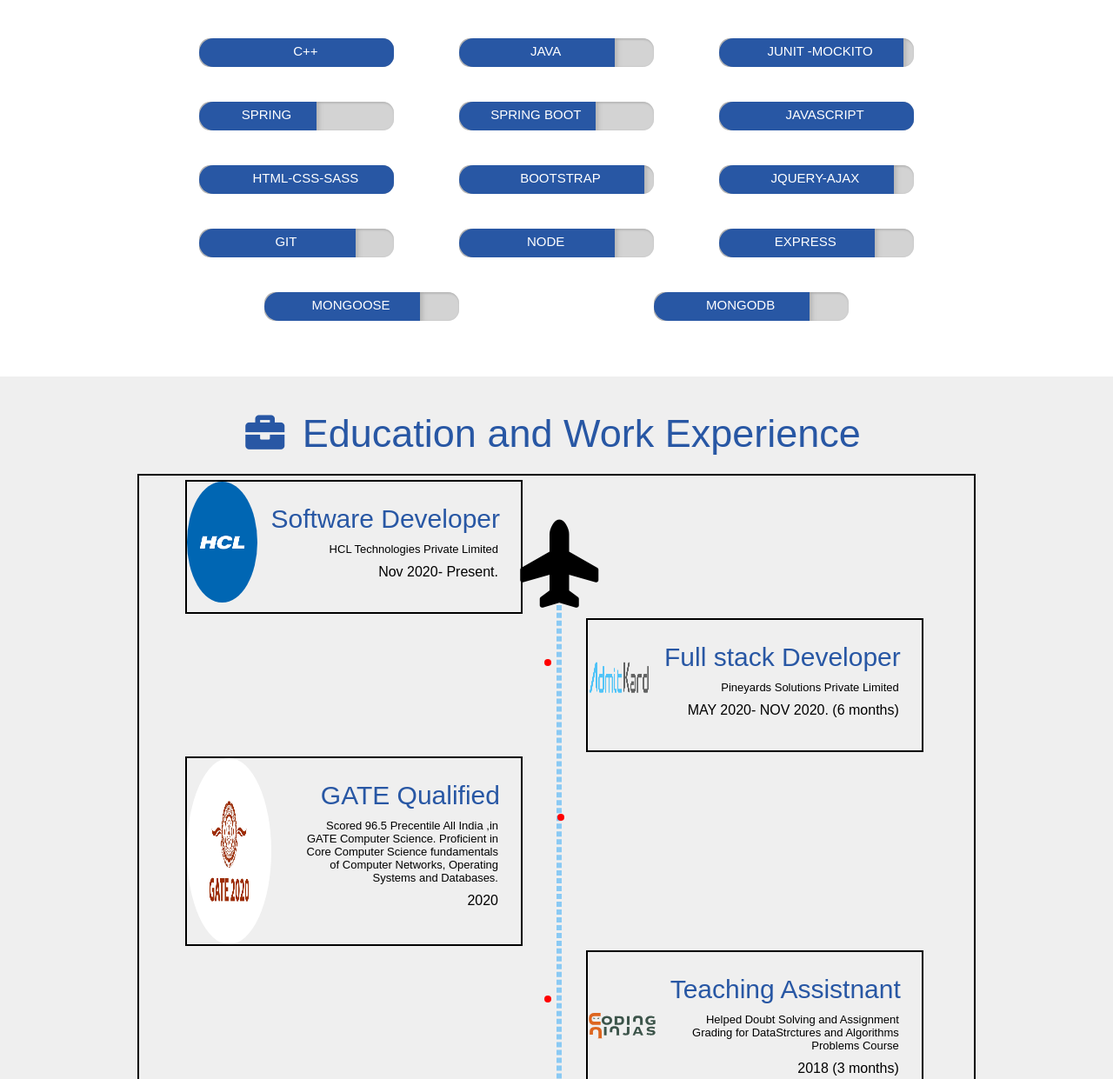
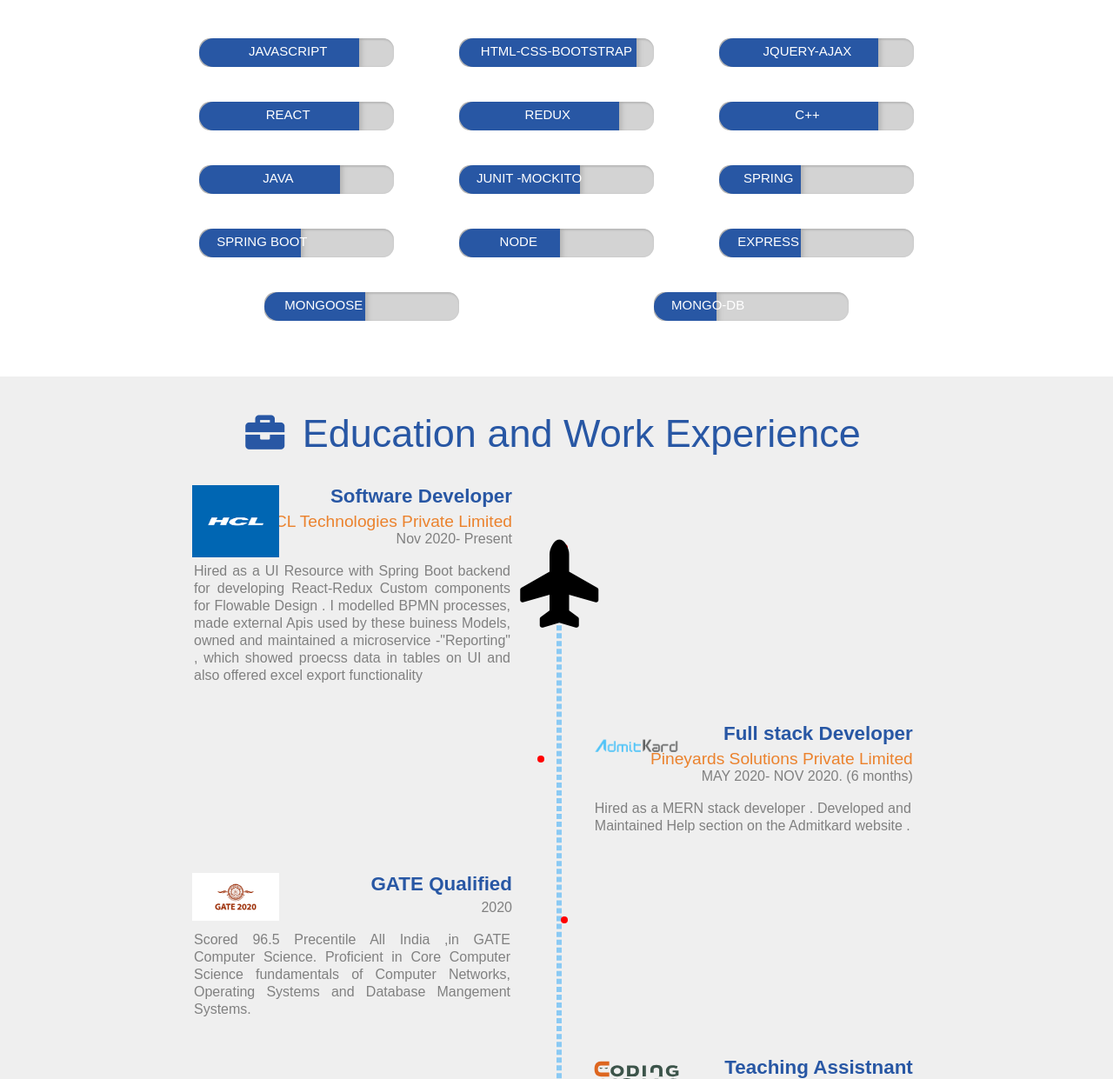
Before and after one commit to paras-kaushik/paras-kaushik.github.io, a plain HTML site: page index.html in a window 1280 px wide. Shown: the part 1500-2741 px from the top of the page at 87% size. Drawn offline with nearby package versions, Linux system fonts and the light colour scheme.

Commit message:
added JS magic

```diff
--- a/index.html
+++ b/index.html
@@ -148,109 +148,109 @@
           <span> SKILLS </span>
         </h1>
 
-        <div class="skills-display">
+        <div id="skills-container" class="skills-display">
           <div class="skill-progress">
-            <div class="mb-blue" style="height: inherit;width: 100%;">
-              <div class="skill-name">
+            <div class="mb-blue" style="height: inherit" data-bar-width="80">
+              <div class="skill-name" style="white-space: nowrap;">
+                <span> JAVASCRIPT </span>
+              </div>
+            </div>
+          </div>
+          <div class="skill-progress">
+            <div class="mb-blue" style="height: inherit" data-bar-width="90">
+              <div class="skill-name" style="white-space: nowrap;">
+                <span> HTML-CSS-BOOTSTRAP </span>
+              </div>
+            </div>
+          </div>
+          <div class="skill-progress">
+            <div class="mb-blue" style="height: inherit" data-bar-width="80">
+              <div class="skill-name" style="white-space: nowrap;">
+                <span> JQUERY-AJAX </span>
+              </div>
+            </div>
+          </div>
+          <div class="skill-progress">
+            <div class="mb-blue" style="height: inherit" data-bar-width="80">
+              <div class="skill-name" style="white-space: nowrap;">
+                <span> REACT  </span>
+              </div>
+            </div>
+          </div>
+          <div class="skill-progress">
+            <div class="mb-blue" style="height: inherit" data-bar-width="80">
+              <div class="skill-name" style="white-space: nowrap;">
+                <span> REDUX  </span>
+              </div>
+            </div>
+          </div>
+
+
+          <div class="skill-progress">
+            <div class="mb-blue" style="height: inherit" data-bar-width="80">
+              <div class="skill-name" style="white-space: nowrap;">
                 <span> C++ </span>
               </div>
             </div>
           </div>
 
           <div class="skill-progress">
-            <div class="mb-orange" style="height: inherit;width: 80%;">
-              <div class="skill-name">
+            <div class="mb-blue" style="height: inherit"  data-bar-width="70">
+              <div class="skill-name" style="white-space: nowrap;" >
                 <span> JAVA </span>
               </div>
             </div>
           </div>
           <div class="skill-progress">
-            <div class="mb-teal " style="height: inherit;width: 95%;">
-              <div class="skill-name">
+            <div class="mb-blue" style="height: inherit"  data-bar-width="60">
+              <div class="skill-name" style="white-space: nowrap;" >
                 <span> JUNIT -MOCKITO </span>
               </div>
             </div>
           </div>
           <div class="skill-progress">
-            <div class="mb-teal " style="height: inherit;width: 60%;">
-              <div class="skill-name">
+            <div class="mb-blue" style="height: inherit"  data-bar-width="40">
+              <div class="skill-name" style="white-space: nowrap;" >
                 <span> SPRING </span>
               </div>
             </div>
           </div>
           <div class="skill-progress">
-            <div class="mb-teal " style="height: inherit;width: 70%;">
-              <div class="skill-name">
-                <span> SPRING BOOT </span>
+            <div class="mb-blue" style="height: inherit"  data-bar-width="50">
+              <div class="skill-name" style="white-space: nowrap;">
+                <span> SPRING BOOT  </span>
+              </div>
+            </div>
+          </div>
+          <div class="skill-progress">
+            <div class="mb-blue" style="height: inherit"  data-bar-width="50">
+              <div class="skill-name" style="white-space: nowrap;">
+                <span> NODE  </span>
+              </div>
+            </div>
+          </div>
+          <div class="skill-progress">
+            <div class="mb-blue" style="height: inherit"  data-bar-width="40">
+              <div class="skill-name" style="white-space: nowrap;">
+                <span> EXPRESS  </span>
+              </div>
+            </div>
+          </div>
+          <div class="skill-progress">
+            <div class="mb-blue" style="height: inherit"  data-bar-width="50">
+              <div class="skill-name" style="white-space: nowrap;">
+                <span> MONGOOSE  </span>
+              </div>
+            </div>
+          </div>
+          <div class="skill-progress">
+            <div class="mb-blue" style="height: inherit"  data-bar-width="30">
+              <div class="skill-name" style="white-space: nowrap;">
+                <span> MONGO-DB  </span>
               </div>
             </div>
           </div>
 
-          <div class="skill-progress">
-            <div class="mb-light-purple" style="height: inherit;width: 100%;">
-              <div class="skill-name">
-                <span> JAVASCRIPT </span>
-              </div>
-            </div>
-          </div>
-
-          <div class="skill-progress">
-            <div class="mb-teal" style="height: inherit;width: 100%;">
-              <div class="skill-name">
-                <span> HTML-CSS-SASS </span>
-              </div>
-            </div>
-          </div>
-          <div class="skill-progress">
-            <div class="mb-teal" style="height: inherit;width: 95%;">
-              <div class="skill-name">
-                <span> BOOTSTRAP </span>
-              </div>
-            </div>
-          </div>
-          <div class="skill-progress">
-            <div class="mb-blue" style="height: inherit;width: 90%;">
-              <div class="skill-name">
-                <span> JQUERY-AJAX </span>
-              </div>
-            </div>
-          </div>
-
-          <div class="skill-progress">
-            <div class="mb-teal " style="height: inherit;width: 80%;">
-              <div class="skill-name">
-                <span> GIT </span>
-              </div>
-            </div>
-          </div>
-          <div class="skill-progress">
-            <div class="mb-teal " style="height: inherit;width: 80%;">
-              <div class="skill-name">
-                <span> NODE </span>
-              </div>
-            </div>
-          </div>
-          <div class="skill-progress">
-            <div class="mb-teal " style="height: inherit;width: 80%;">
-              <div class="skill-name">
-                <span> EXPRESS </span>
-              </div>
-            </div>
-          </div>
-          <div class="skill-progress">
-            <div class="mb-teal " style="height: inherit;width: 80%;">
-              <div class="skill-name">
-                <span> MONGOOSE </span>
-              </div>
-            </div>
-          </div>
-          <div class="skill-progress">
-            <div class="mb-teal " style="height: inherit;width: 80%;">
-              <div class="skill-name">
-                <span> MONGODB </span>
-              </div>
-            </div>
-          </div>
 
         </div>
       </section>
@@ -265,67 +265,46 @@
 
         <div class="timeline">
           <div class="timeline-box">
-            <div class="timeline-story-container">
-                <div class="timeline-story-headers">
-                    <div id="my-timeline-image" style="margin-top: 0vh">
-                        <img src="image/hcl.png" />
+            <div class="timeline-container">
+              <div class="timeline-logo">
+                  <img src="image/hcl.png">
               </div>
-                    <div class="timeline-story-header">
-                        <div class="timeline-designation">
-                            Software Developer
-                        </div>
-                        <div class="timeline-Organisation">
-                            HCL Technologies Private Limited
-                        </div>
-                        <div class="timeline-duration">
-                            Nov 2020- Present.
+              <h3 class="experience-designation  m0 m-blue"> Software Developer </h3>
+              <h4 class="experience-company-name"> HCL Technologies Private Limited </h4>
+              <h5 class="experience-duration m0"> Nov 2020- Present </h5>
+
+              <p class="experience-description text-align-justify">Hired as a UI Resource with Spring Boot backend
+                 for developing React-Redux Custom components for Flowable Design . I modelled BPMN processes, made external Apis
+                 used by these buiness Models, owned and maintained a microservice -"Reporting" , which showed proecss data in tables on UI
+                 and also offered excel export functionality </p>
           </div>
 
           </div>
+          <div class="timeline-box">
+            <div class="timeline-container">
+              <div class="timeline-logo">
+                  <img src="image/ak.png">
               </div>
-                <div class="about-para">
+              <h3 class="experience-designation  m0 m-blue"> Full stack Developer </h3>
+              <h4 class="experience-company-name"> Pineyards Solutions Private Limited </h4>
+              <h5 class="experience-duration m0">  MAY 2020- NOV 2020. (6 months) </h5>
 
-                </div>
-            </div>
-          </div>
-          <div class="timeline-box">
-            <div class="timeline-story-container">
-                <div class="timeline-story-headers">
-                    <div id="my-timeline-image" style="margin-top: 0vh">
-                        <img src="image/ak.png" />
-                      </div>
-                    <div class="timeline-story-header">
-                        <div class="timeline-designation">
-                            Full stack Developer
-                        </div>
-                        <div class="timeline-Organisation">
-                            Pineyards Solutions Private Limited
-                        </div>
-                        <div class="timeline-duration">
-                            MAY 2020- NOV 2020. (6 months)
-                        </div>
-
-                    </div>
-                </div>
-                <div class="about-para">
-
-                </div>
+              <p class="experience-description text-align-justify">Hired as a MERN stack developer . Developed and Maintained Help section on the Admitkard website . </p>
           </div>
           </div>
 
           <div class="timeline-box">
-            <div class="timeline-story-container">
+            <!-- <div class="timeline-story-container">
                 <div class="timeline-story-headers">
                     <div id="my-timeline-image" style="margin-top: 0vh">
-                        <img src="image/GATE_2020.jpeg" />
+                        <img src=/>
                       </div>
                     <div class="timeline-story-header">
                         <div class="timeline-designation">
-                            GATE Qualified
+
                         </div>
                         <div class="timeline-Organisation">
-                            Scored 96.5 Precentile All India ,in GATE Computer Science. Proficient in Core Computer Science
-                            fundamentals of Computer Networks, Operating Systems and  Databases.
+
                         </div>
                         <div class="timeline-duration">
                              2020
@@ -336,79 +315,55 @@
                 <div class="about-para">
 
                 </div>
+            </div> -->
+            <div class="timeline-container">
+              <div class="timeline-logo">
+                  <img src="image/GATE_2020.jpeg">
+              </div>
+              <h3 class="experience-designation  m0 m-blue"> GATE Qualified</h3>
+              <h4 class="experience-company-name">  </h4>
+              <h5 class="experience-duration m0"> 2020</h5>
+
+              <p class="experience-description text-align-justify"> Scored 96.5 Precentile All India ,in GATE Computer Science. Proficient in Core Computer Science
+                fundamentals of Computer Networks, Operating Systems and  Database Mangement Systems. </p>
           </div>
           </div>
 
           <div class="timeline-box">
-            <div class="timeline-story-container">
-                <div class="timeline-story-headers">
-                    <div id="my-timeline-image" style="margin-top: 0vh">
+            <div class="timeline-container">
+              <div class="timeline-logo">
                   <img src="image/CN.svg" />
               </div>
-                    <div class="timeline-story-header">
-                        <div class="timeline-designation">
-                            Teaching Assistnant
-                        </div>
-                        <div class="timeline-Organisation">
-                            Helped Doubt Solving and Assignment Grading for DataStrctures and Algorithms Problems Course
-                        </div>
-                        <div class="timeline-duration">
-                            2018 (3 months)
-                        </div>
+              <h3 class="experience-designation  m0 m-blue">Teaching Assistnant</h3>
+              <h4 class="experience-company-name"> Coding Ninjas </h4>
+              <h5 class="experience-duration m0"> 2018 (3 months) </h5>
 
-                    </div>
-                </div>
-                <div class="about-para">
-
-                </div>
+              <p class="experience-description text-align-justify"> Helped Doubt Solving and Assignment Grading for DataStrctures and Algorithms Problems Course </p>
           </div>
           </div>
           <div class="timeline-box">
-            <div class="timeline-story-container">
-                <div class="timeline-story-headers">
-                    <div id="my-timeline-image" style="margin-top: 0vh">
-                        <img src="image/jiit.png" />
+            <div class="timeline-container">
+              <div class="timeline-logo">
+                  <img src="image/jiit.png" >
               </div>
-                    <div class="timeline-story-header">
-                        <div class="timeline-designation">
-                            B. Tech Computer Science
-                        </div>
-                        <div class="timeline-Organisation">
-                            Jaypee Institute of Information Technology ,Noida
-                        </div>
-                        <div class="timeline-duration">
-                            2016-2020
-                        </div>
+              <h3 class="experience-designation  m0 m-blue"> B. Tech Computer Science </h3>
+              <h4 class="experience-company-name"> Jaypee Institute of Information Technology ,Noida </h4>
+              <h5 class="experience-duration m0"> 2016-2020</h5>
 
-                    </div>
-                </div>
-                <div class="about-para">
-
-                </div>
+              <p class="experience-description text-align-justify" style="margin-top: 3rem;"> Dove into the world of Programming . Did Certifications in Android Application Development ,
+                Machine Learning , Deep Learning and Full Stack Web Development.Participated in various Coding Contests. </p>
           </div>
           </div>
           <div class="timeline-box">
-            <div class="timeline-story-container">
-                <div class="timeline-story-headers">
-                    <div id="my-timeline-image" style="margin-top: 0vh">
-                        <img src="image/CBSE.jpeg" />
+            <div class="timeline-container">
+              <div class="timeline-logo">
+                  <img src="image/CBSE.jpeg" >
               </div>
-                    <div class="timeline-story-header">
-                        <div class="timeline-designation">
-                            CBSE CLASS 12TH
-                        </div>
-                        <div class="timeline-Organisation">
-                            PCM 89.2%
-                        </div>
-                        <div class="timeline-duration">
-                            2015
-                        </div>
+              <h3 class="experience-designation  m0 m-blue"> CBSE CLASS 12TH</h3>
+              <h4 class="experience-company-name"> CBSE BOARD </h4>
+              <h5 class="experience-duration m0"> 2015</h5>
 
-                    </div>
-                </div>
-                <div class="about-para">
-
-                </div>
+              <p class="experience-description text-align-justify"> Passed out from St. Josephs Academy Savita Vihar. Scored  89.2% Aggregate</p>
           </div>
           </div>
           <div class="timeline-divider">
@@ -570,5 +525,6 @@
         </div>
       </section>
     </main>
+    <script type="text/javascript" src="./script.js"></script>
   </body>
 </html>
--- /dev/null
+++ b/script.js
@@ -0,0 +1,59 @@
+var navmenuAnchortags = document.querySelectorAll(".nav-menu a");
+console.log(navmenuAnchortags);
+for (var i = 0; i < navmenuAnchortags.length; i++) {
+  navmenuAnchortags[i].addEventListener("click", function (event) {
+    console.log(event);
+    console.log(this.textContent.trim().toLowerCase());
+    event.preventDefault();
+    var sectionAnchorTagClicked = this.textContent.trim().toLowerCase();
+    var periodicEventId = setInterval(function () {
+      var targetSection = document.getElementById(sectionAnchorTagClicked);
+      var coordinates = targetSection.getBoundingClientRect();
+      console.log(coordinates.y);
+      window.scrollBy(0, 100);
+      if (coordinates.top <= 0) {
+        clearInterval(periodicEventId);
+      }
+    }, 50);
+  });
+}
+
+var progressBars = document.querySelectorAll(".skill-progress >div");
+var skillsContainer = document.getElementById("skills-container");
+window.addEventListener("scroll", checkScroll);
+var animationTriggerDone = false;
+
+function initialiseBars() {
+  for (let bar of progressBars) {
+    bar.style.width = 0 + "%";
+  }
+}
+initialiseBars();
+function fillBars() {}
+
+function checkScroll() {
+  var coordinates = skillsContainer.getBoundingClientRect();
+  console.log(
+    coordinates.top + "vs " + window.innerHeight + "vs " + coordinates.bottom
+  );
+  if (!animationTriggerDone && coordinates.top < window.innerHeight) {
+    // window.innnerHeight is view port height
+    fillBars();
+    animationTriggerDone = true;
+  } else if (coordinates.top > window.innerHeight) {
+    animationTriggerDone = false;
+  }
+}
+function fillBars() {
+  for (let bar of progressBars) {
+    let targetWidth = bar.getAttribute("data-bar-width");
+    let currentWidth = 0;
+    let intervalId = setInterval(function () {
+      if (currentWidth > targetWidth) {
+        clearInterval(intervalId);
+      }
+      currentWidth += 1;
+      bar.style.width = currentWidth + "%";
+    }, 30);
+  }
+}
--- a/style.css
+++ b/style.css
@@ -190,15 +190,16 @@ section:nth-child(2n + 1) {
   margin-bottom: 1.5rem;
   display: flex;
   flex-wrap: wrap;
+  flex-direction: row;
   justify-content: space-around;
 }
 
 .skill-progress {
   /*the canvas on which the inner coloured div appears*/
   width: 14rem;
-  height: 2 rem;
+  height: fit-content;
   margin: 20px;
-  background-color: lightgrey;
+  background-color: lightgray;
   border-radius: 0.8rem;
   overflow: hidden;
   box-shadow: inset 1px 1px 2px 1px #b9b9b9;
@@ -226,16 +227,15 @@ section:nth-child(2n + 1) {
 .timeline {
   position: relative;
   width: 75%;
-  border: 2px solid black;
 }
 
 .timeline-box {
+  padding: 5px;
+  width: 40%;
   position: relative;
-  margin: 5px;
-  width: 40%;
   left: 5%;
   min-height: 150px;
-  border: 2px solid black;
+  text-align: right;
 }
 
 .timeline-box:nth-child(2n) {
@@ -281,6 +281,47 @@ section:nth-child(2n + 1) {
   transform: rotate(270deg);
   z-index: 2;
   margin: -50px;
+}
+.timeline-container {
+  padding: 8px;
+}
+
+.timeline-logo {
+  position: absolute;
+  width: 100px;
+  overflow: hidden;
+}
+
+.timeline-logo > img {
+  width: 100%;
+}
+.experience-designation {
+  font-size: 1.4rem;
+}
+
+.experience-company-name {
+  margin: 5px 0 0;
+  color: #eb822d;
+  font-weight: 400;
+  font-size: 1.2rem;
+}
+
+.experience-duration {
+  color: #9e9b9b;
+  font-weight: 100;
+  color: grey;
+  font-size: 1rem;
+}
+
+.experience-description {
+  font-size: 1rem;
+  padding: 2px;
+  color: grey;
+  line-height: 20px;
+}
+
+.text-align-justify {
+  text-align: justify;
 }
 /* Portfolio Section */
 
@@ -509,8 +550,7 @@ button:focus {
 .timeline-story-headers {
   display: flex;
 }
-#my-timeline-image {
-}
+
 /*Notice how above we set the Parent now we are setting image to it */
 #my-timeline-image img {
   height: 100%;
@@ -542,7 +582,6 @@ button:focus {
   text-align: left;
   font-size: medium;
 }
-
 @media screen and (max-width: 1200px) {
   #name-social-container {
     width: 80%;
```
Lines whose indentation alone changed are shown as unchanged.
